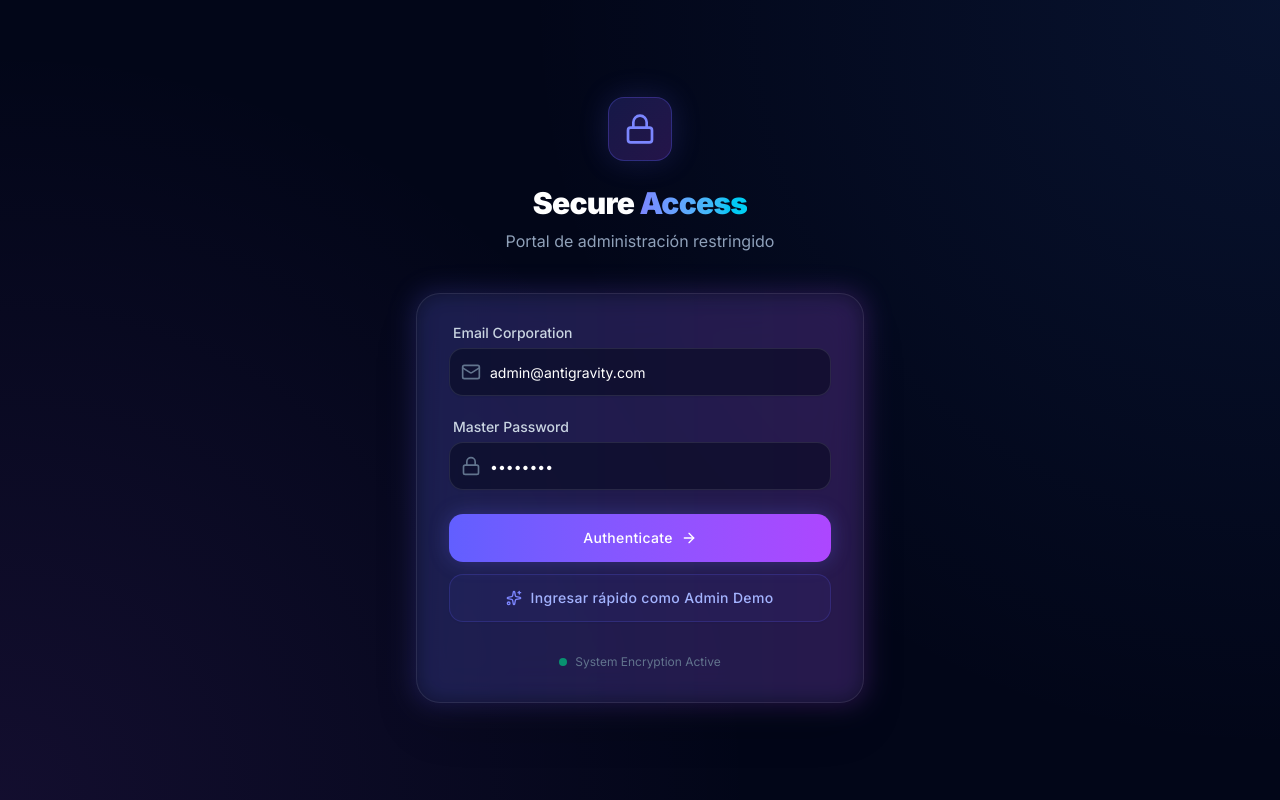
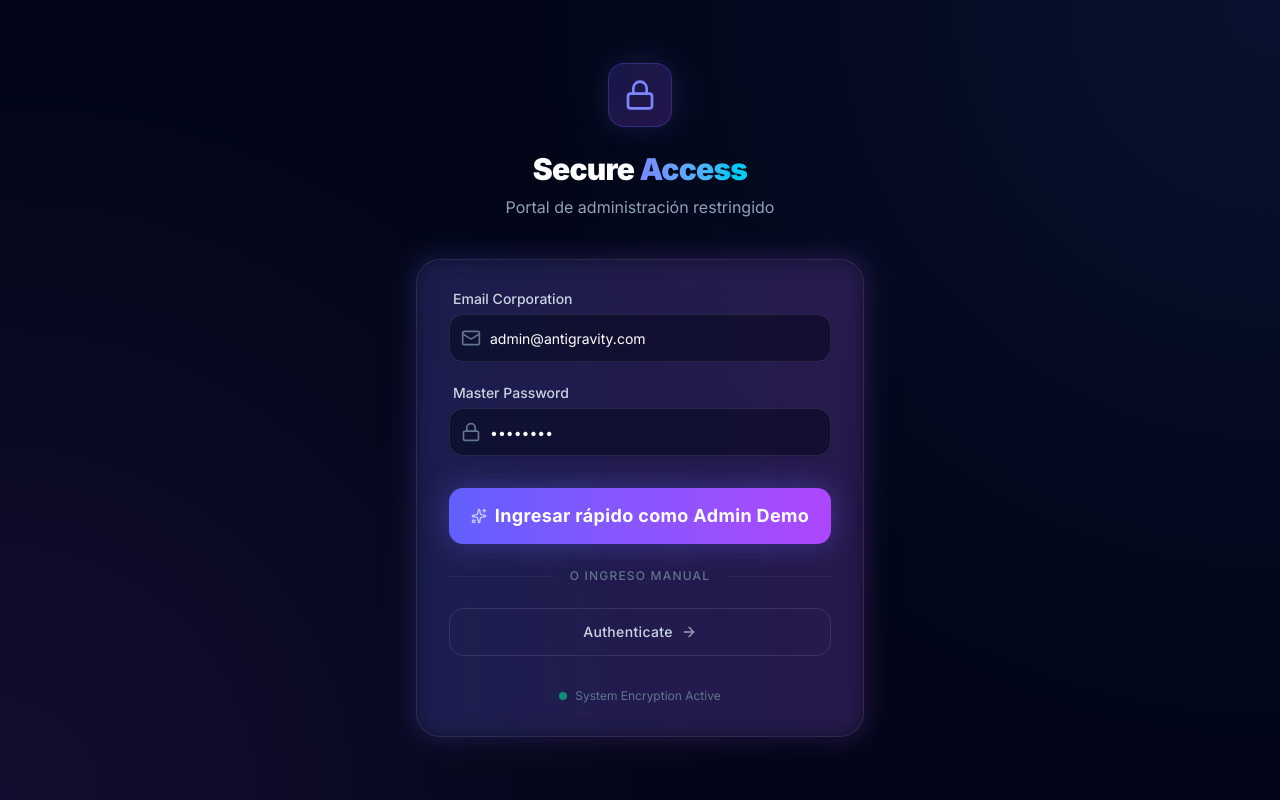
Before and after one commit to Diegofbis63/landing-page-ab-test, a Next.js app: page /login in a window 1280 px wide. Built offline with nearby package versions, Linux system fonts and the light colour scheme.

Commit message:
feat: UX Audit and Zero-Friction Flow Implementation

```diff
--- a/src/app/admin/leads/page.tsx
+++ b/src/app/admin/leads/page.tsx
@@ -111,7 +111,7 @@ export default function LeadsPage() {
                                 <p className="font-medium">No leads found matching your criteria.</p>
                             </div>
                         ) : (
-                            <Table>
+                            <Table className="min-w-[800px]">
                                 <TableHeader className="bg-slate-950/80 sticky top-0 z-10">
                                     <TableRow className="border-white/5 hover:bg-transparent">
                                         <TableHead className="text-slate-400 font-medium py-4 px-6">Contact Info</TableHead>
--- a/src/app/login/page.tsx
+++ b/src/app/login/page.tsx
@@ -113,32 +113,38 @@ function LoginForm() {
                             </div>
                         </div>
 
-                        <div className="space-y-3">
+                        <div className="space-y-4 pt-2">
+                            <Button
+                                type="button"
+                                onClick={handleLogin}
+                                className="w-full h-14 rounded-xl bg-gradient-to-r from-indigo-500 to-purple-500 hover:from-indigo-600 hover:to-purple-600 text-white font-bold tracking-wide shadow-[0_0_30px_rgba(99,102,241,0.4)] transition-all hover:shadow-[0_0_40px_rgba(99,102,241,0.6)] hover:scale-[1.02] group"
+                                disabled={isLoading}
+                            >
+                                <span className="flex items-center gap-2 text-lg">
+                                    <Sparkles className="w-5 h-5 text-indigo-200 group-hover:text-white group-hover:scale-110 transition-all" />
+                                    Ingresar rápido como Admin Demo
+                                </span>
+                            </Button>
+
+                            <div className="relative flex items-center py-2">
+                                <div className="flex-grow border-t border-white/5"></div>
+                                <span className="flex-shrink-0 mx-4 text-xs font-medium text-slate-500 uppercase tracking-widest">O ingreso manual</span>
+                                <div className="flex-grow border-t border-white/5"></div>
+                            </div>
+
                             <Button
                                 type="submit"
-                                className="w-full h-12 rounded-xl bg-gradient-to-r from-indigo-500 to-purple-500 hover:from-indigo-600 hover:to-purple-600 text-white font-medium tracking-wide shadow-[0_0_20px_rgba(99,102,241,0.3)] transition-all hover:shadow-[0_0_25px_rgba(99,102,241,0.5)] group"
+                                variant="outline"
+                                className="w-full h-12 rounded-xl bg-transparent hover:bg-white/5 border-white/10 text-slate-300 font-medium tracking-wide transition-all group"
                                 disabled={isLoading}
                             >
                                 {isLoading ? (
                                     <Loader2 className="w-5 h-5 animate-spin" />
                                 ) : (
                                     <span className="flex items-center gap-2">
-                                        Authenticate <ArrowRight className="w-4 h-4 group-hover:translate-x-1 transition-transform" />
+                                        Authenticate <ArrowRight className="w-4 h-4 group-hover:translate-x-1 transition-transform opacity-70" />
                                     </span>
                                 )}
-                            </Button>
-
-                            <Button
-                                type="button"
-                                onClick={handleLogin}
-                                variant="outline"
-                                className="w-full h-12 rounded-xl bg-indigo-500/5 hover:bg-indigo-500/10 border-indigo-500/20 text-indigo-300 font-medium tracking-wide transition-all group"
-                                disabled={isLoading}
-                            >
-                                <span className="flex items-center gap-2">
-                                    <Sparkles className="w-4 h-4 text-indigo-400 group-hover:text-indigo-300 group-hover:scale-110 transition-all" />
-                                    Ingresar rápido como Admin Demo
-                                </span>
                             </Button>
                         </div>
                     </form>
--- a/src/components/Hero.tsx
+++ b/src/components/Hero.tsx
@@ -3,7 +3,7 @@
 import { useState, useEffect } from 'react'
 import { motion } from 'framer-motion'
 import { Button } from '@/components/ui/button'
-import { ArrowRight, SplitSquareVertical, BarChart3, TrendingUp, Sparkles, FlaskConical, Lock } from 'lucide-react'
+import { ArrowRight, SplitSquareVertical, BarChart3, TrendingUp, Sparkles, FlaskConical, Lock, LayoutDashboard } from 'lucide-react'
 import { track } from '@vercel/analytics'
 import Link from 'next/link'
 
@@ -33,16 +33,6 @@ export function Hero() {
 
   return (
     <section className="relative min-h-[90vh] flex items-center justify-center pt-32 pb-20 overflow-hidden bg-background">
-      {/* Top Navigation for Admin Access */}
-      <div className="absolute top-0 w-full p-6 flex justify-end z-50">
-        <Link href="/login">
-          <Button variant="ghost" className="text-slate-400 hover:text-white font-medium gap-2">
-            <Lock className="w-4 h-4" />
-            Admin Demo
-          </Button>
-        </Link>
-      </div>
-
       {/* Dynamic Background */}
       <div className="absolute inset-0 z-0 opacity-30">
         <div className="absolute top-[10%] left-[10%] w-[40%] h-[40%] bg-primary/20 blur-[120px] rounded-full animate-pulse" />
@@ -120,6 +110,19 @@ export function Hero() {
                   Cómo Funciona
                 </Button>
               </motion.div>
+
+              <motion.div whileHover={{ scale: 1.02 }} whileTap={{ scale: 0.98 }}>
+                <Link href="/login">
+                  <Button
+                    size="lg"
+                    variant="outline"
+                    className="bg-indigo-500/10 border-indigo-500/30 text-indigo-300 hover:bg-indigo-500/20 font-black uppercase tracking-widest text-sm px-10 py-7 rounded-2xl transition-all w-full sm:w-auto flex items-center gap-2"
+                  >
+                    <LayoutDashboard className="h-4 w-4" />
+                    Ver Panel en Vivo
+                  </Button>
+                </Link>
+              </motion.div>
             </div>
 
             <div className="flex flex-wrap gap-x-10 gap-y-6 pt-4 border-t border-white/5">
@@ -196,6 +199,21 @@ export function Hero() {
           </motion.div>
         </div>
       </div>
+
+      {/* Floating Action Button */}
+      <motion.div
+        initial={{ opacity: 0, scale: 0.8 }}
+        animate={{ opacity: 1, scale: 1 }}
+        transition={{ delay: 1 }}
+        className="fixed bottom-8 right-8 z-50 hidden sm:block"
+      >
+        <Link href="/login">
+          <Button className="rounded-full h-14 px-6 shadow-[0_0_30px_rgba(99,102,241,0.4)] bg-slate-900 border border-indigo-500/30 text-indigo-300 hover:bg-slate-800 hover:text-indigo-200 hover:scale-105 transition-all flex items-center gap-2 group">
+            <Lock className="w-4 h-4 group-hover:text-indigo-400" />
+            <span className="font-bold tracking-wide">Probar Demo Admin</span>
+          </Button>
+        </Link>
+      </motion.div>
     </section>
   )
 }
--- a/src/components/LeadForm.tsx
+++ b/src/components/LeadForm.tsx
@@ -46,7 +46,10 @@ export function LeadForm() {
       if (error) throw error
 
       setIsSubmitted(true)
-      toast.success('¡Lead capturado exitosamente en Supabase!')
+      toast.success('Lead capturado con éxito. Revisa el panel de admin.', {
+        className: 'bg-slate-900 border-indigo-500/30 text-white shadow-[0_0_20px_rgba(99,102,241,0.2)]',
+        duration: 5000,
+      })
     } catch {
       toast.error('Error al enviar. Intentá de nuevo.')
     } finally {
--- a/src/components/admin/sidebar.tsx
+++ b/src/components/admin/sidebar.tsx
@@ -3,7 +3,7 @@
 import Link from 'next/link'
 import { usePathname } from 'next/navigation'
 import { motion } from 'framer-motion'
-import { LayoutDashboard, Users, Settings, LogOut, Activity } from 'lucide-react'
+import { LayoutDashboard, Users, Settings, LogOut, Activity, ArrowLeft } from 'lucide-react'
 import { cn } from '@/lib/utils'
 
 const navItems = [
@@ -33,6 +33,17 @@ export function Sidebar() {
 
             {/* Navigation */}
             <nav className="flex-1 space-y-2 z-10">
+                <Link href="/">
+                    <motion.div
+                        whileHover={{ x: -4 }}
+                        whileTap={{ scale: 0.98 }}
+                        className="flex items-center gap-3 px-4 py-3 rounded-xl transition-all duration-300 group relative overflow-hidden text-indigo-400 hover:text-indigo-300 hover:bg-indigo-500/10 border border-transparent hover:border-indigo-500/20 mb-6"
+                    >
+                        <ArrowLeft className="w-5 h-5" />
+                        <span className="font-bold tracking-wide text-xs uppercase">Volver a la Landing</span>
+                    </motion.div>
+                </Link>
+
                 {navItems.map((item) => {
                     const isActive = pathname === item.href || (pathname.startsWith(item.href) && item.href !== '/')
                     const Icon = item.icon
```
